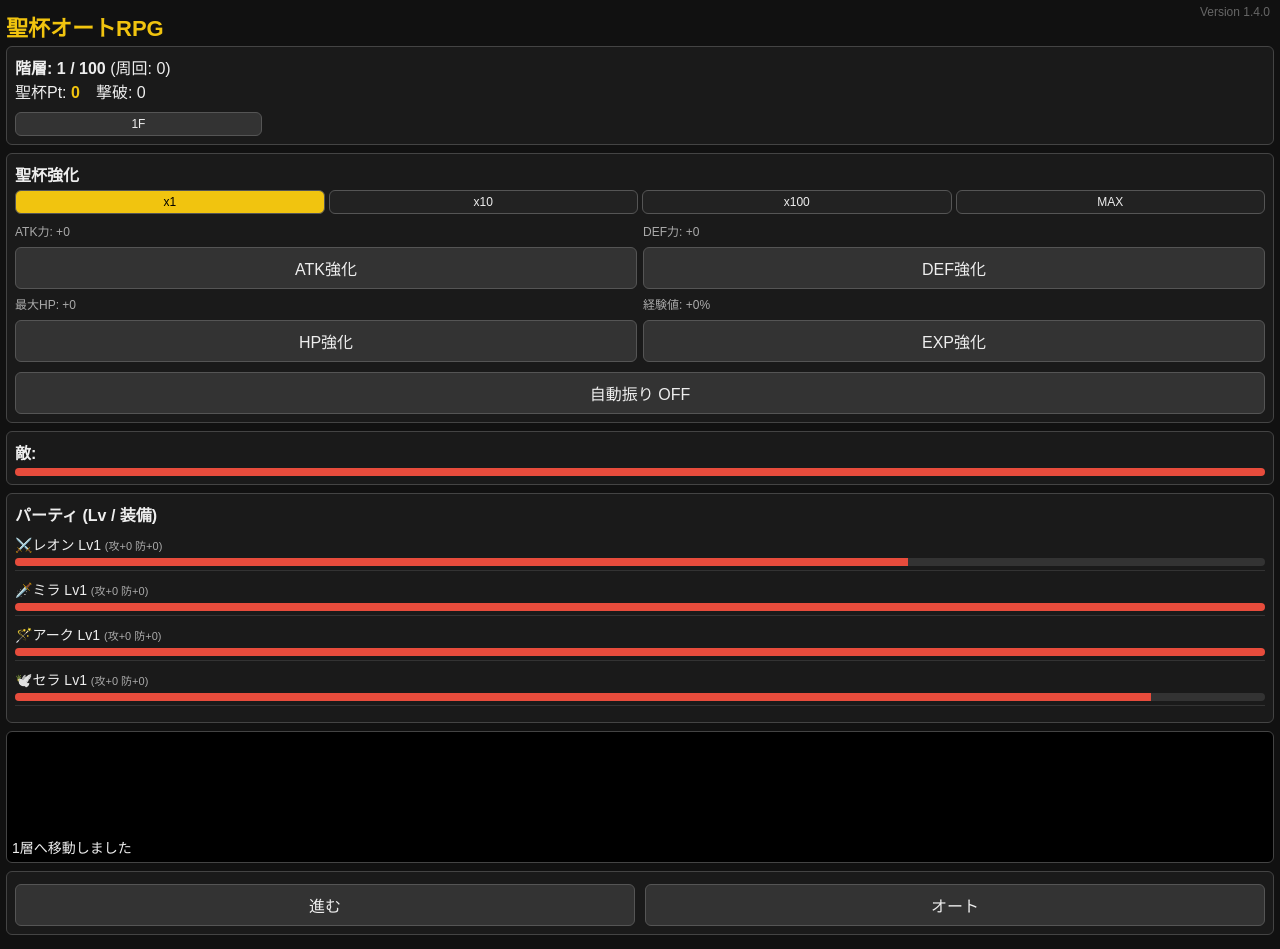
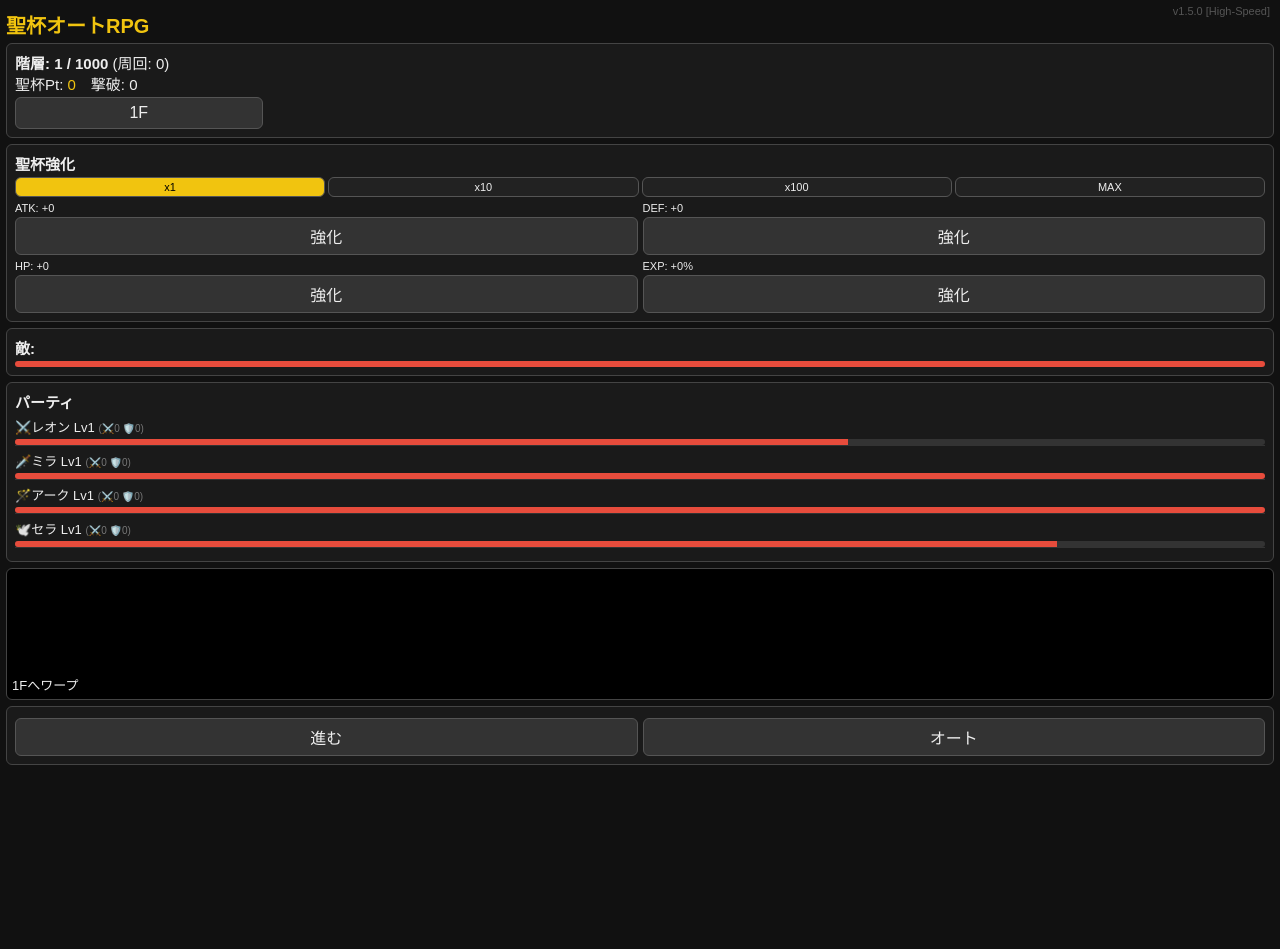
Before and after one commit to abctttjda-glitch/haxla-rpg-game, a plain HTML site: page index.html in a window 1280 px wide. Both pictures are taken after a click on the button "1F". After the commit the page ends 800 px from the top, so only its background shows below. Drawn offline with Linux system fonts and the light colour scheme.

Commit message:
index.html を更新

```diff
--- a/index.html
+++ b/index.html
@@ -2,36 +2,36 @@
 <html lang="ja">
 <head>
 <meta charset="UTF-8">
-<title>聖杯オートRPG v1.4.0</title>
+<title>聖杯オートRPG v1.5.0</title>
 <style>
-body{ margin:0; background:#111; color:#eee; font-family:sans-serif; font-size:16px; padding:6px; }
-.version { position: absolute; top: 5px; right: 10px; font-size: 12px; color: #666; }
-h2{margin:4px 0;font-size:22px; color:#f1c40f;}
-.panel{ background:#1a1a1a; border:1px solid #444; border-radius:6px; padding:8px; margin-bottom:8px; }
-button{ width:100%; background:#333; color:#eee; border:1px solid #555; border-radius:6px; font-size:16px; padding:8px 0; margin-top:4px; cursor: pointer; }
-button:disabled{ opacity: 0.3; cursor: not-allowed; }
+body{ margin:0; background:#111; color:#eee; font-family:sans-serif; font-size:15px; padding:6px; overflow-x:hidden; }
+.version { position: absolute; top: 5px; right: 10px; font-size: 11px; color: #555; }
+h2{margin:4px 0;font-size:20px; color:#f1c40f;}
+.panel{ background:#1a1a1a; border:1px solid #444; border-radius:6px; padding:8px; margin-bottom:6px; }
+button{ width:100%; background:#333; color:#eee; border:1px solid #555; border-radius:6px; font-size:16px; padding:6px 0; margin-top:3px; cursor: pointer; }
 .toggleOn{background:#2ecc71;color:#000;font-weight:bold;}
 .dead{opacity:0.4; filter: grayscale(100%);}
-.partyRow{ font-size:14px; margin:8px 0; border-bottom: 1px solid #333; padding-bottom: 4px; }
-.barWrap{ background:#333; height:8px; border-radius:4px; overflow:hidden; margin-top:4px; }
-.bar{background:#e74c3c; height:100%; transition: width 0.2s;}
-.log{ font-size:14px; height:120px; overflow-y:auto; background: #000; padding: 5px; display: flex; flex-direction: column-reverse; }
-.warp-grid { display: grid; grid-template-columns: repeat(5, 1fr); gap: 4px; margin-top: 5px; }
-.warp-btn { font-size: 12px; padding: 4px 0; }
-.stat-info { font-size: 12px; color: #aaa; margin-bottom: 4px; }
-.amount-selector { display: flex; gap: 4px; margin-bottom: 8px; }
-.amount-btn { font-size: 12px; padding: 4px; background: #222; }
+.partyRow{ font-size:13px; margin:5px 0; border-bottom: 1px solid #333; }
+.barWrap{ background:#333; height:6px; border-radius:3px; overflow:hidden; margin-top:3px; }
+.bar{background:#e74c3c; height:100%; transition: width 0.1s;}
+.log{ font-size:13px; height:120px; overflow-y:auto; background: #000; padding: 5px; display: flex; flex-direction: column-reverse; }
+.skill-text { color: #3498db; font-weight: bold; }
+.drop-text { color: #f39c12; }
+.danger-text { color: #e74c3c; font-weight: bold; }
+.amount-selector { display: flex; gap: 3px; margin-bottom: 5px; }
+.amount-btn { font-size: 11px; padding: 3px; background: #222; }
 .amount-btn.active { background: #f1c40f; color: #000; }
+.warp-grid { display: grid; grid-template-columns: repeat(5, 1fr); gap: 3px; }
 </style>
 </head>
 <body>
 
-<div class="version">Version 1.4.0</div>
+<div class="version">v1.5.0 [High-Speed]</div>
 <h2>聖杯オートRPG</h2>
 
 <div class="panel">
-    <strong>階層: <span id="floor">1</span> / 100</strong> (周回: <span id="loopCount">0</span>)<br>
-    聖杯Pt: <span id="holy" style="color:#f1c40f; font-weight:bold;">0</span>　撃破: <span id="kills">0</span>
+    <strong>階層: <span id="floor">1</span> / 1000</strong> (周回: <span id="loopCount">0</span>)<br>
+    聖杯Pt: <span id="holy" style="color:#f1c40f;">0</span>　撃破: <span id="kills">0</span>
     <div class="warp-grid" id="warpContainer"></div>
 </div>
 
@@ -43,51 +43,41 @@ button:disabled{ opacity: 0.3; cursor: not-allowed; }
         <button class="amount-btn" onclick="setAmount(100)">x100</button>
         <button class="amount-btn" onclick="setAmount('MAX')">MAX</button>
     </div>
-    <div style="display:grid; grid-template-columns: 1fr 1fr; gap:6px;">
-        <div>
-            <div class="stat-info">ATK力: +<span id="b-atk">0</span></div>
-            <button id="up-atk" onclick="upgrade('atk')">ATK強化</button>
-        </div>
-        <div>
-            <div class="stat-info">DEF力: +<span id="b-def">0</span></div>
-            <button id="up-def" onclick="upgrade('def')">DEF強化</button>
-        </div>
-        <div>
-            <div class="stat-info">最大HP: +<span id="b-hp">0</span></div>
-            <button id="up-hp" onclick="upgrade('hp')">HP強化</button>
-        </div>
-        <div>
-            <div class="stat-info">経験値: +<span id="b-exp">0</span>%</div>
-            <button id="up-exp" onclick="upgrade('exp')">EXP強化</button>
-        </div>
+    <div style="display:grid; grid-template-columns: 1fr 1fr; gap:5px; font-size:11px;">
+        <div>ATK: +<span id="b-atk">0</span> <button onclick="upgrade('atk')">強化</button></div>
+        <div>DEF: +<span id="b-def">0</span> <button onclick="upgrade('def')">強化</button></div>
+        <div>HP: +<span id="b-hp">0</span> <button onclick="upgrade('hp')">強化</button></div>
+        <div>EXP: +<span id="b-exp">0</span>% <button onclick="upgrade('exp')">強化</button></div>
     </div>
-    <button id="autoBtn" onclick="toggleAutoUpgrade()" style="margin-top:10px;">自動振り OFF</button>
 </div>
 
 <div class="panel">
     <strong>敵: <span id="enemyName"></span></strong>
-    <div id="enemyText" style="font-size:12px"></div>
+    <div id="enemyText" style="font-size:11px"></div>
     <div class="barWrap"><div id="enemyHpBar" class="bar"></div></div>
 </div>
 
 <div class="panel">
-    <strong>パーティ (Lv / 装備)</strong>
+    <strong>パーティ</strong>
     <div id="party"></div>
 </div>
 
 <div class="panel log" id="log"></div>
 
-<div class="panel" style="display:flex; gap:10px;">
+<div class="panel" style="display:flex; gap:5px;">
     <button onclick="stepDungeon()" style="flex:1">進む</button>
     <button id="mainAutoBtn" onclick="toggleAuto()" style="flex:1">オート</button>
 </div>
 
 <script>
-const SPEED = 8;
+/* --- 設定 --- */
+const BATTLE_SPEED = 20; // 戦闘速度（数字が大きいほど速い）
+const MAX_FLOOR = 1000;
+
 let floor = 1, maxReachedFloor = 1, loopCount = 0, kills = 0, holy = 0;
 let bonus = {atk:0, def:0, hp:0, exp:0};
 let buyAmount = 1;
-let autoUpgrade = false, autoIsOn = false;
+let autoIsOn = false;
 let party = [], enemy = null;
 
 const CHAR_DATA = [
@@ -97,37 +87,35 @@ const CHAR_DATA = [
     {name:"セラ", job:"そうりょ", icon:"🕊️"}
 ];
 
-const JOBS = { "せんし":{hp:140,atk:12,def:10}, "とうぞく":{hp:100,atk:10,def:5}, "まほうつかい":{hp:80,atk:18,def:3}, "そうりょ":{hp:110,atk:8,def:6} };
+const JOBS = {
+    "せんし": { hp:150, atk:12, def:12, skills: [{name:"強撃", rate:0.2, power:2.0}] },
+    "とうぞく": { hp:100, atk:11, def:6, skills: [{name:"急所突き", rate:0.25, power:2.5}] },
+    "まほうつかい": { hp:80, atk:20, def:4, skills: [{name:"爆発魔法", rate:0.3, power:3.0}] },
+    "そうりょ": { hp:120, atk:8, def:8, skills: [{name:"ヒール", rate:0.2, power:0}] }
+};
 
 class Character {
     constructor(d) {
-        this.name = d.name; this.job = d.job; this.icon = d.icon;
-        this.level = 1; this.exp = 0; this.hp = 100; this.maxHp = 100;
-        this.atk = 10; this.def = 5; this.eqAtk = 0; this.eqDef = 0; this.alive = true;
+        this.name=d.name; this.job=d.job; this.icon=d.icon;
+        this.level=1; this.exp=0; this.hp=100; this.maxHp=100;
+        this.atk=10; this.def=5; this.eqAtk=0; this.eqDef=0; this.alive=true;
     }
     updateStats() {
         const j = JOBS[this.job];
-        this.maxHp = j.hp + bonus.hp + (this.level - 1) * 15;
-        this.atk = j.atk + bonus.atk + (this.level - 1) * 2;
-        this.def = j.def + bonus.def + (this.level - 1) * 1;
+        this.maxHp = j.hp + (bonus.hp||0) + (this.level-1)*20;
+        this.atk = j.atk + (bonus.atk||0) + (this.level-1)*3;
+        this.def = j.def + (bonus.def||0) + (this.level-1)*2;
         if(this.hp > this.maxHp) this.hp = this.maxHp;
     }
 }
 
-function setAmount(a) {
-    buyAmount = a;
-    document.querySelectorAll('.amount-btn').forEach(b => {
-        b.classList.toggle('active', b.textContent.includes(a));
-    });
-}
-
-function addLog(t, color="#eee") {
-    const logBox = document.getElementById("log");
+function addLog(t, cls="") {
+    const lb = document.getElementById("log");
     const line = document.createElement("div");
-    line.style.color = color;
+    if(cls) line.className = cls;
     line.innerHTML = t;
-    logBox.appendChild(line);
-    if(logBox.childNodes.length > 20) logBox.removeChild(logBox.firstChild);
+    lb.appendChild(line);
+    if(lb.childNodes.length > 30) lb.removeChild(lb.firstChild);
 }
 
 function updateUI() {
@@ -146,9 +134,9 @@ function updateUI() {
         c.updateStats();
         const row = document.createElement("div");
         row.className = "partyRow " + (c.alive ? "" : "dead");
-        const hpPer = (c.hp / c.maxHp) * 100;
-        row.innerHTML = `<div>${c.icon}${c.name} Lv${c.level} <span style="font-size:11px; color:#aaa;">(攻+${c.eqAtk} 防+${c.eqDef})</span></div>
-                         <div class="barWrap"><div class="bar" style="width:${hpPer}%"></div></div>`;
+        const hpP = (c.hp / c.maxHp) * 100;
+        row.innerHTML = `<div>${c.icon}${c.name} Lv${c.level} <span style="font-size:10px; color:#777;">(⚔️${c.eqAtk} 🛡️${c.eqDef})</span></div>
+                         <div class="barWrap"><div class="bar" style="width:${hpP}%"></div></div>`;
         pEl.appendChild(row);
     });
     updateWarpButtons();
@@ -157,10 +145,10 @@ function updateUI() {
 function updateWarpButtons() {
     const container = document.getElementById("warpContainer");
     container.innerHTML = "";
-    for(let i=1; i<=maxReachedFloor; i+=10) {
+    for(let i=1; i<=maxReachedFloor; i+=100) {
         const b = document.createElement("button");
         b.className = "warp-btn"; b.textContent = i + "F";
-        b.onclick = () => { if(!enemy){ floor = i; addLog(i + "層へ移動しました"); updateUI(); save(); }};
+        b.onclick = () => { if(!enemy){ floor = i; addLog(i + "Fへワープ"); updateUI(); save(); }};
         container.appendChild(b);
     }
 }
@@ -168,89 +156,126 @@ function updateWarpButtons() {
 function battleLoop() {
     const it = setInterval(() => {
         if(!enemy) { clearInterval(it); return; }
+
+        // プレイヤーの攻撃ターン
         party.forEach(c => {
             if(!c.alive || !enemy || enemy.hp <= 0) return;
-            let dmg = Math.max(1, (c.atk + c.eqAtk) - enemy.def);
-            enemy.hp -= dmg;
+
+            let skillTriggered = false;
+            const j = JOBS[c.job];
+
+            // スキル判定
+            if(Math.random() < j.skills[0].rate) {
+                if(c.job === "そうりょ") {
+                    party.forEach(m => { if(m.alive) m.hp = Math.min(m.maxHp, m.hp + 50); });
+                    addLog(`${c.icon} 全員回復!`, "skill-text");
+                } else {
+                    let sdmg = Math.max(1, (c.atk + c.eqAtk) * j.skills[0].power - enemy.def);
+                    enemy.hp -= sdmg;
+                    addLog(`${c.icon}${j.skills[0].name}! ${Math.floor(sdmg)}ダメ`, "skill-text");
+                }
+                skillTriggered = true;
+            }
+
+            if(!skillTriggered) {
+                let dmg = Math.max(1, (c.atk + c.eqAtk) - enemy.def);
+                enemy.hp -= dmg;
+            }
+
             if(enemy.hp <= 0) {
-                enemy.hp = 0; addLog(`${enemy.name}を撃破！`);
+                enemy.hp = 0; addLog(`${enemy.name}撃破`);
                 kills++;
-                if(Math.random() < 0.3) {
-                    const target = party[Math.floor(Math.random()*4)];
-                    const val = Math.floor(Math.random()*(floor + loopCount*10))+1;
-                    if(Math.random()>0.5) { if(val > target.eqAtk){target.eqAtk=val; addLog(`${target.name}の武器更新+${val}`,"#f39c12");}}
-                    else { if(val > target.eqDef){target.eqDef=val; addLog(`${target.name}の防具更新+${val}`,"#f39c12");}}
+                // ドロップ判定
+                if(Math.random() < 0.2) {
+                    const t = party[Math.floor(Math.random()*4)];
+                    const val = Math.floor(Math.random()*(floor/5 + loopCount*20))+1;
+                    if(Math.random()>0.5) { if(val > t.eqAtk){t.eqAtk=val; addLog(`武器UP+${val}`,"drop-text");}}
+                    else { if(val > t.eqDef){t.eqDef=val; addLog(`防具UP+${val}`,"drop-text");}}
                 }
-                if(floor >= 100) { floor = 1; loopCount++; addLog("周回達成！"); } else { floor++; }
+                // 階層更新
+                if(floor >= MAX_FLOOR) { floor = 1; loopCount++; addLog("★1000層突破! 周回数UP", "drop-text"); }
+                else { floor++; }
                 if(floor > maxReachedFloor) maxReachedFloor = floor;
-                clearInterval(it); enemy = null;
-                save();
-                if(autoIsOn) setTimeout(stepDungeon, 400);
+
+                clearInterval(it); enemy = null; save();
+                if(autoIsOn) setTimeout(stepDungeon, 100);
                 updateUI();
             }
         });
+
+        // 敵の攻撃ターン
         if(enemy) {
             const target = party.find(c => c.alive);
             if(!target) {
-                clearInterval(it); addLog("全滅...復活します");
+                clearInterval(it);
+                addLog(`敗北... 10階層ダウン`, "danger-text");
+                floor = Math.max(1, floor - 10);
                 party.forEach(c => { c.hp = c.maxHp; c.alive = true; });
                 enemy = null; save();
-                if(autoIsOn) setTimeout(stepDungeon, 1000);
+                if(autoIsOn) setTimeout(stepDungeon, 500);
                 updateUI(); return;
             }
             let eDmg = Math.max(1, enemy.atk - (target.def + target.eqDef));
             target.hp -= eDmg; if(target.hp <= 0) { target.hp = 0; target.alive = false; }
         }
+
         updateUI();
         if(enemy) {
             document.getElementById("enemyName").textContent = enemy.name;
             document.getElementById("enemyText").textContent = `HP: ${Math.floor(enemy.hp)}`;
             document.getElementById("enemyHpBar").style.width = (enemy.hp/enemy.maxHp*100) + "%";
         }
-    }, 800 / SPEED);
+    }, 1000 / BATTLE_SPEED);
 }
 
 function stepDungeon() {
     if(enemy) return;
-    const power = (1 + loopCount);
-    enemy = { name: (floor%10===0?"👹BOSS":"👾MON"), maxHp:(50+floor*20)*power, hp:(50+floor*20)*power, atk:(5+floor*2)*power, def:(2+floor)*power };
-    if(floor%10===0) holy++;
+    const p = (1 + loopCount + floor/100);
+    enemy = {
+        name: (floor%10===0?"👹BOSS":"👾MON"),
+        maxHp: (60 + floor*25) * p,
+        hp: (60 + floor*25) * p,
+        atk: (6 + floor*2.5) * p,
+        def: (3 + floor) * p
+    };
+    if(floor%10===0) holy += (1 + loopCount);
     battleLoop();
 }
 
 function toggleAuto() { autoIsOn = !autoIsOn; document.getElementById("mainAutoBtn").className = autoIsOn ? "toggleOn" : ""; if(autoIsOn) stepDungeon(); }
+
+function setAmount(a) { buyAmount = a; document.querySelectorAll('.amount-btn').forEach(b => b.classList.toggle('active', b.textContent.includes(a))); }
 
 function upgrade(t) {
     let cost = (buyAmount === 'MAX') ? holy : buyAmount;
     if(holy < cost || cost <= 0) return;
     holy -= cost;
     bonus[t] += (t === "hp" ? cost * 20 : cost * 3);
-    updateUI();
-    save();
+    updateUI(); save();
 }
 
-function toggleAutoUpgrade() { autoUpgrade=!autoUpgrade; document.getElementById("autoBtn").className=autoUpgrade?"toggleOn":""; }
-
 function save() {
-    const data = { floor, maxReachedFloor, loopCount, kills, holy, bonus, autoUpgrade, party: party.map(c => ({
+    const data = { floor, maxReachedFloor, loopCount, kills, holy, bonus, party: party.map(c => ({
         level: c.level, exp: c.exp, hp: c.hp, eqAtk: c.eqAtk, eqDef: c.eqDef
     }))};
-    localStorage.setItem("holyRPG_v140", JSON.stringify(data));
+    localStorage.setItem("holyRPG_v150", JSON.stringify(data));
 }
 
 function load() {
     party = CHAR_DATA.map(d => new Character(d));
-    const saved = localStorage.getItem("holyRPG_v140");
+    const saved = localStorage.getItem("holyRPG_v150");
     if(saved) {
         const d = JSON.parse(saved);
-        floor = d.floor; maxReachedFloor = d.maxReachedFloor; loopCount = d.loopCount;
-        kills = d.kills; holy = d.holy; bonus = d.bonus; autoUpgrade = d.autoUpgrade;
+        floor = d.floor || 1; maxReachedFloor = d.maxReachedFloor || 1;
+        loopCount = d.loopCount || 0; kills = d.kills || 0;
+        holy = d.holy || 0; bonus = d.bonus || bonus;
         d.party.forEach((p, i) => {
-            party[i].level = p.level; party[i].exp = p.exp; party[i].hp = p.hp;
-            party[i].eqAtk = p.eqAtk; party[i].eqDef = p.eqDef;
+            if(party[i]){
+                party[i].level = p.level; party[i].exp = p.exp; party[i].hp = p.hp;
+                party[i].eqAtk = p.eqAtk; party[i].eqDef = p.eqDef;
+            }
         });
     }
-    if(autoUpgrade) document.getElementById("autoBtn").className="toggleOn";
 }
 
 load();
```
